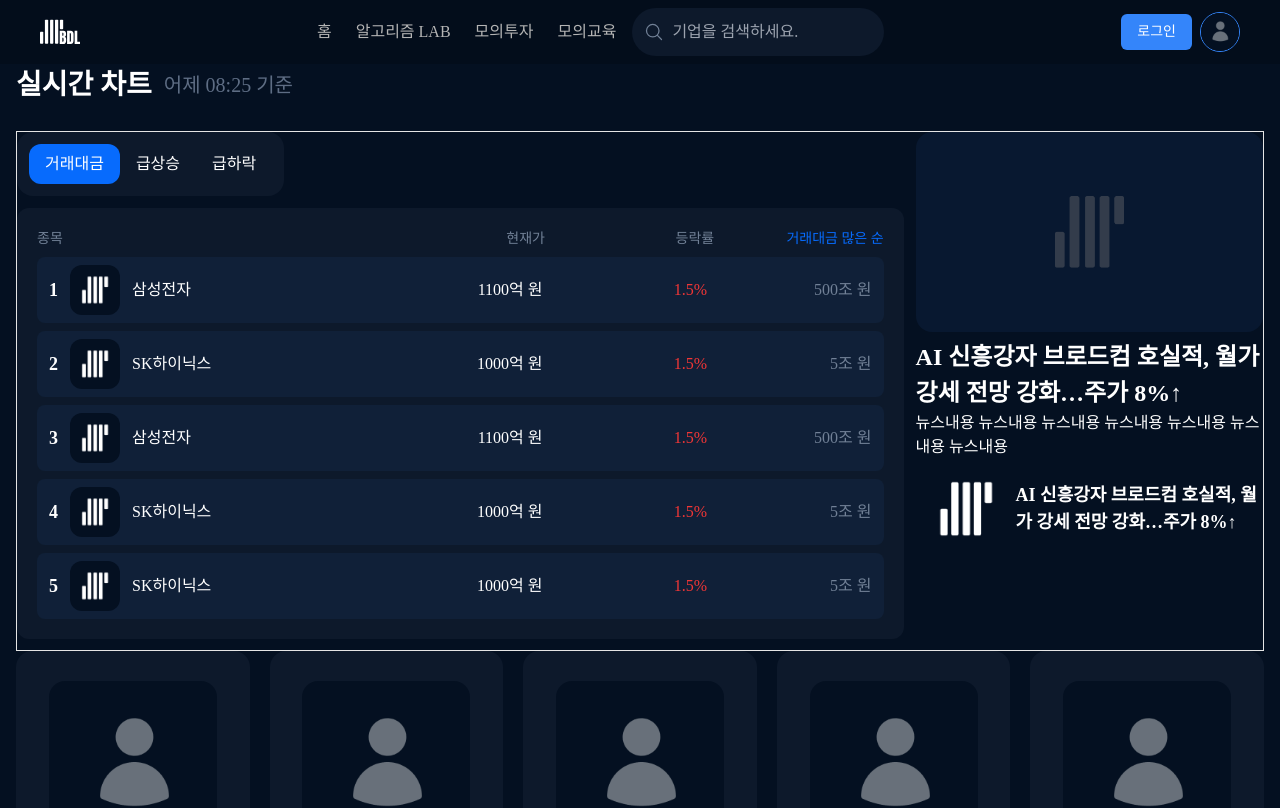
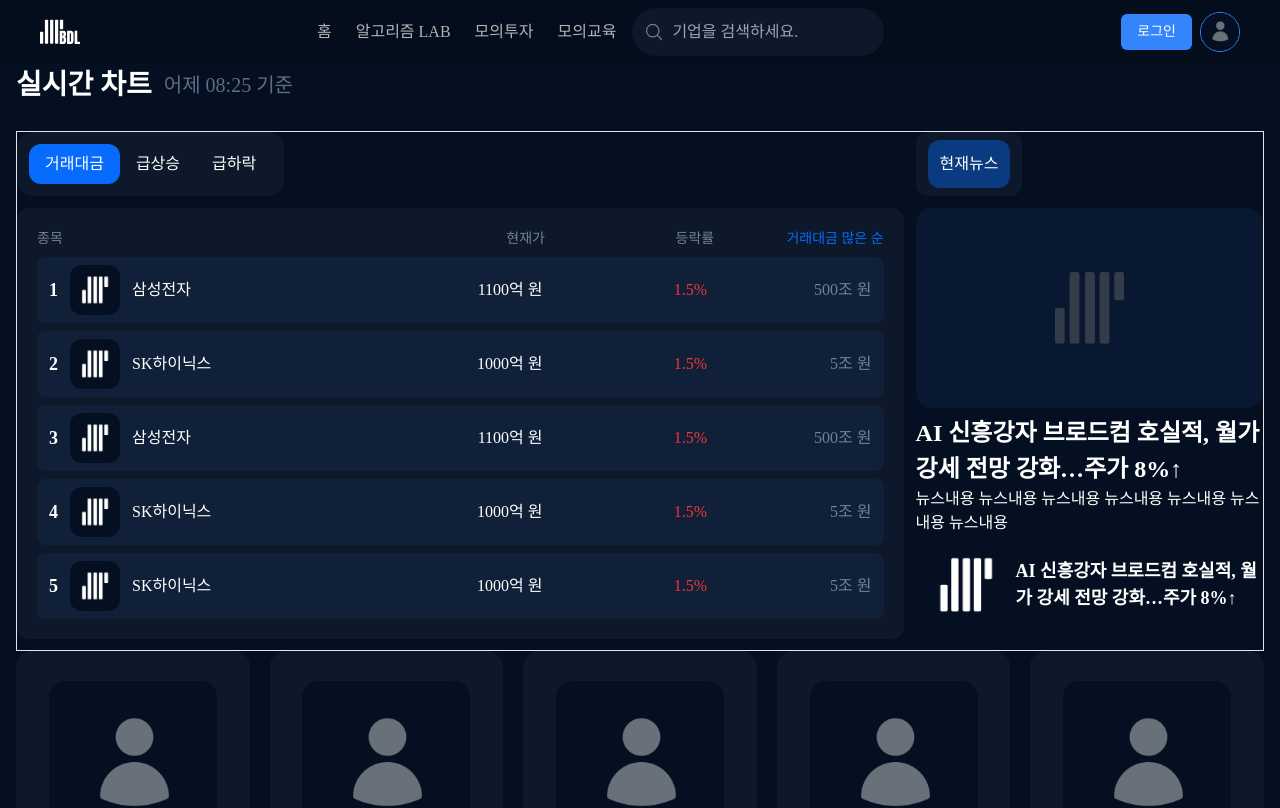
Before and after one commit to stitchzzang/BDL_PJT, a React (Vite) app: page / in a window 1280 px wide. Shown: the top 808 px of the page. Built offline with nearby package versions, Linux system fonts and the light colour scheme; a web font is replaced by a local one.

Commit message:
desgin: 추가 텍스트

```diff
--- a/src/components/home-page/news/news-chart.tsx
+++ b/src/components/home-page/news/news-chart.tsx
@@ -23,11 +23,18 @@ const NewsLists: NewsList[] = [
 export const NewsChart = () => {
   return (
     <div>
-      <div>
-        <NewsChartMain newsMainInfo={NewsLists[0]} />
+      <div className="mb-[12px] inline-block rounded-xl bg-modal-background-color px-[12px] py-[8px]">
+        <div className="rounded-xl bg-btn-blue-color bg-opacity-40 p-[12px]">
+          <h3 className="text-[16px]">현재뉴스</h3>
+        </div>
       </div>
       <div>
-        <NewsChartSub newsSubInfo={NewsLists[1]} />
+        <div>
+          <NewsChartMain newsMainInfo={NewsLists[0]} />
+        </div>
+        <div>
+          <NewsChartSub newsSubInfo={NewsLists[1]} />
+        </div>
       </div>
     </div>
   );
```
